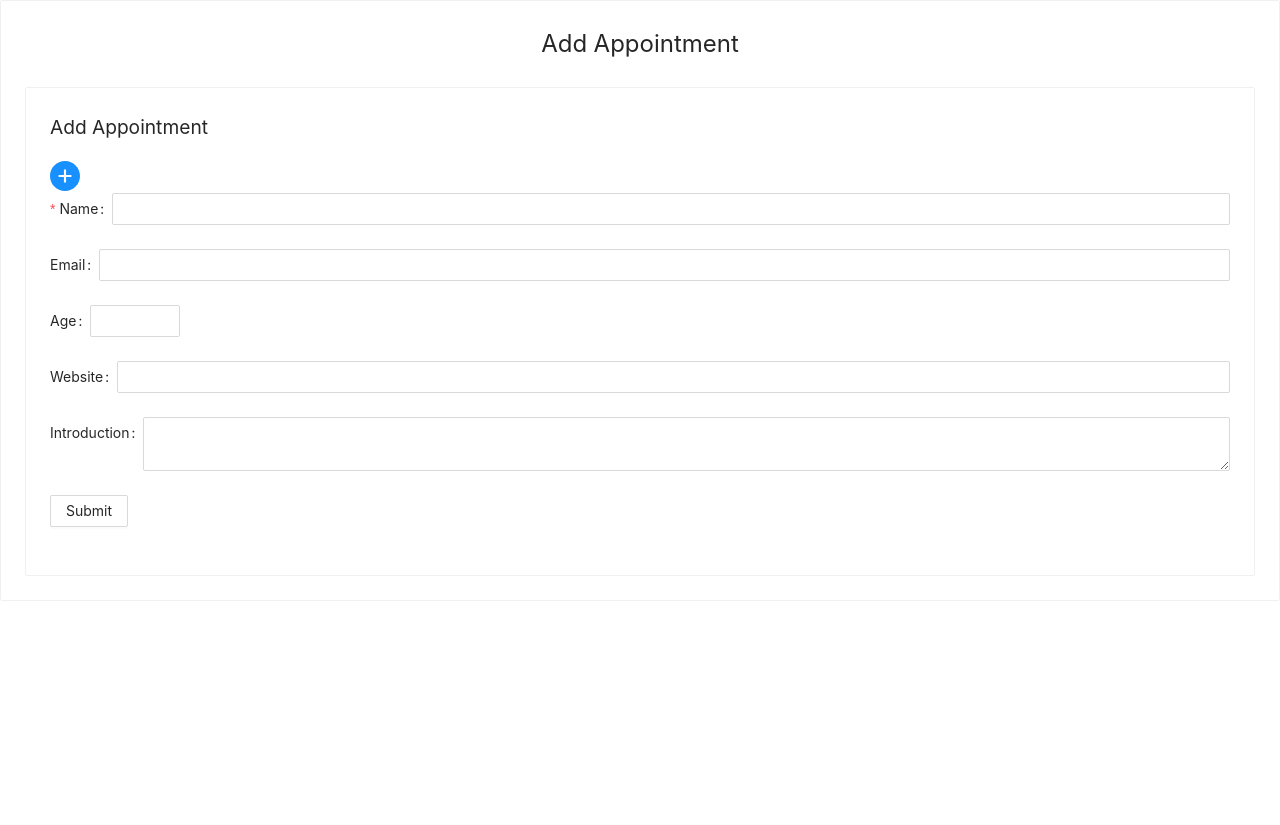
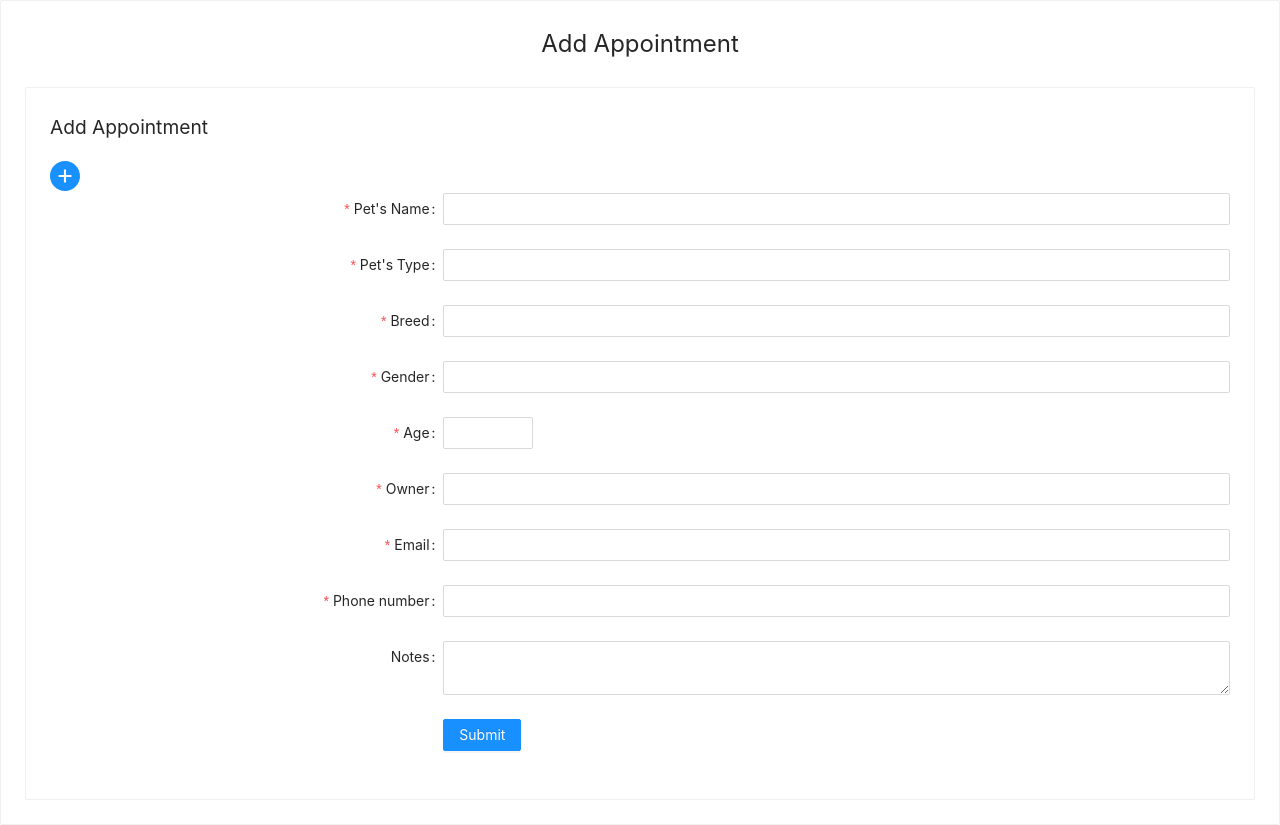
Before and after one commit to snowleopardAlexa/pet-appointment-app, a React (Create React App) app: page / in a window 1280 px wide. Both pictures are taken after a click on the element 65 px from the left and 176 px from the top of the page. Before the commit the page ends 800 px from the top, so only its background shows below. Built offline with nearby package versions, Linux system fonts and the light colour scheme.

Commit message:
add full edit appointment form

```diff
--- a/src/components/EditAppointments.jsx
+++ b/src/components/EditAppointments.jsx
@@ -2,12 +2,22 @@ import React from 'react';
 import { Form, Input, Button, InputNumber } from 'antd';
 
 function EditAppointments() {
+
+    const layout = {
+        labelCol: {
+          span: 8,
+        },
+        wrapperCol: {
+          span: 16,
+        },
+      };
+
     return (
         <div className="edit-appt">
-         <Form>
-              <Form.Item
-           name={['user', 'name']}
-        label="Name"
+      <Form {...layout} name="nest-messages">
+      <Form.Item
+        name={['user', 'name']}
+        label="Pet's Name"
         rules={[
           {
             required: true,
@@ -18,10 +28,35 @@ function EditAppointments() {
       </Form.Item>
       <Form.Item
         name={['user', 'email']}
-        label="Email"
+        label="Pet's Type"
         rules={[
           {
             type: 'email',
+            required: true
+          },
+        ]}
+      >
+        <Input />
+      </Form.Item>
+      <Form.Item
+        name={['user', 'email']}
+        label="Breed"
+        rules={[
+          {
+            type: 'email',
+            required: true
+          },
+        ]}
+      >
+        <Input />
+      </Form.Item>
+      <Form.Item
+        name={['user', 'email']}
+        label="Gender"
+        rules={[
+          {
+            type: 'email',
+            required: true
           },
         ]}
       >
@@ -35,19 +70,53 @@ function EditAppointments() {
             type: 'number',
             min: 0,
             max: 99,
+            required: true
           },
         ]}
       >
-      <InputNumber />
+        <InputNumber />
       </Form.Item>
-      <Form.Item name={['user', 'website']} label="Website">
+      <Form.Item
+        name={['user', 'email']}
+        label="Owner"
+        rules={[
+          {
+            type: 'email',
+            required: true
+          },
+        ]}
+      >
         <Input />
       </Form.Item>
-      <Form.Item name={['user', 'introduction']} label="Introduction">
+      <Form.Item
+        name={['user', 'email']}
+        label="Email"
+        rules={[
+          {
+            type: 'email',
+            required: true
+          },
+        ]}
+      >
+        <Input />
+      </Form.Item>
+      <Form.Item
+        name={['user', 'email']}
+        label="Phone number"
+        rules={[
+          {
+            type: 'email',
+            required: true
+          },
+        ]}
+      >
+        <Input />
+      </Form.Item>
+      <Form.Item name={['user', 'introduction']} label="Notes">
         <Input.TextArea />
       </Form.Item>
-      <Form.Item>
-        <Button type="info" htmlType="submit">
+      <Form.Item wrapperCol={{ ...layout.wrapperCol, offset: 8 }}>
+        <Button type="primary" htmlType="submit">
           Submit
         </Button>
       </Form.Item>
```
